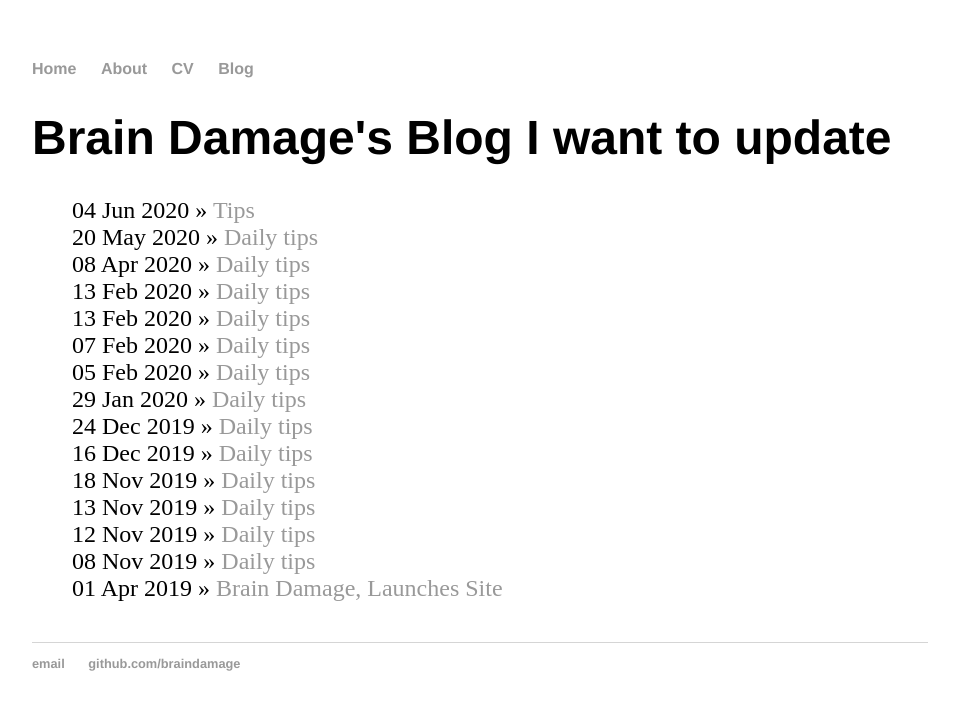
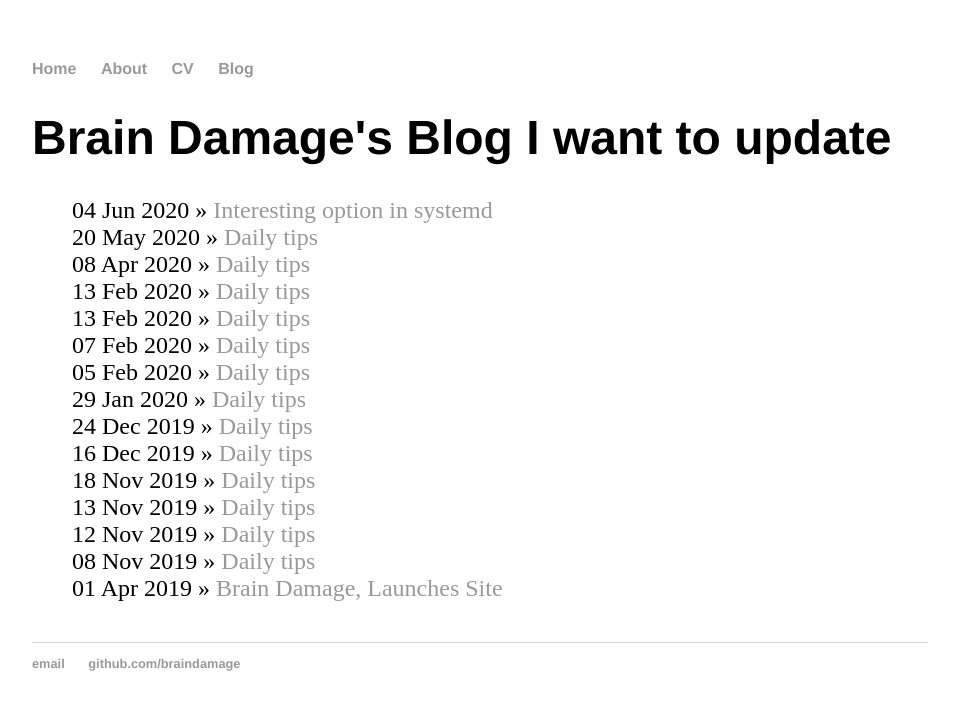
Before and after one commit to pdgaaa/pdgaaa.github.io, a Jekyll site: the page built from blog/index.html, in a window 1280 px wide. Shown: the top 710 px of the page, without its empty margins (160-1119 px from the left). Built offline with Jekyll 4.4.1, drawn with Linux system fonts in a browser that asks for light colours.

Commit message:
Update 2020-06-04-tips.md

```diff
--- a/_posts/2020-06-04-tips.md
+++ b/_posts/2020-06-04-tips.md
@@ -1,4 +1,8 @@
-
+---
+layout: post
+title: Interesting option in systemd
+date: 2020-06-04
+---
 
 interesting option for a service in systemd
 
```
